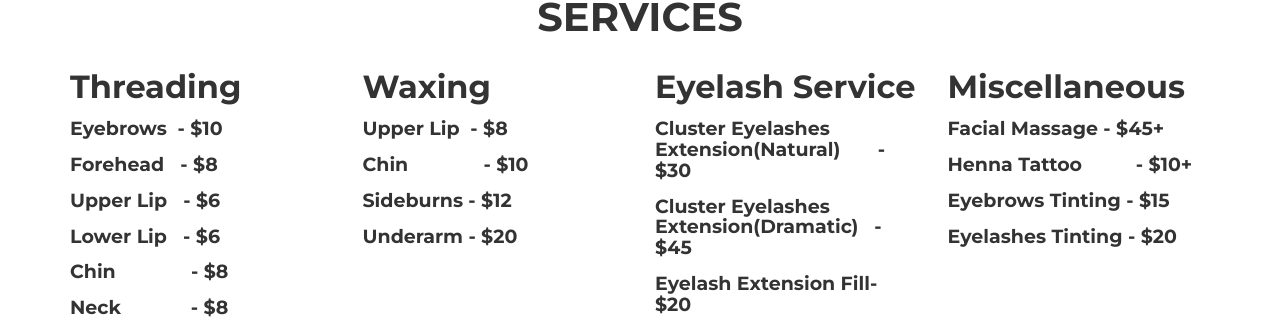
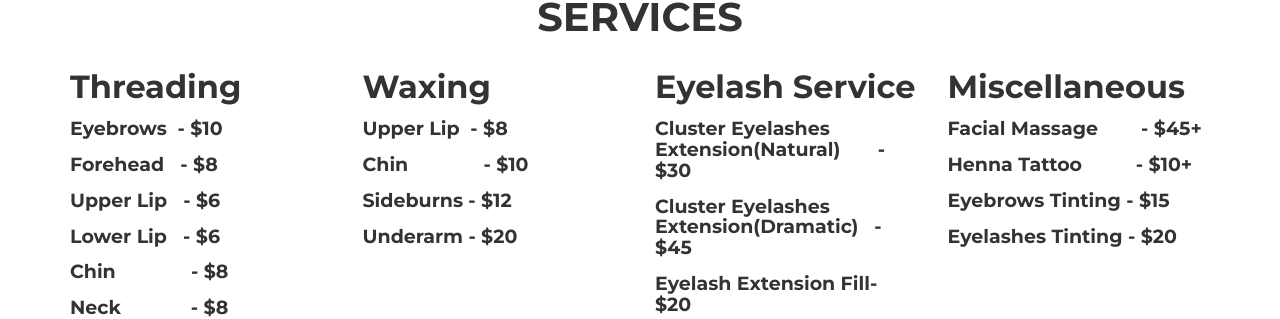
Before and after one commit to spooledrotten/spooledrotten.github.io, a Jekyll site: the page built from index.html, in a window 1280 px wide and 900 px high, scrolled down 772 px. Shown: the part 141-460 px from the top of the window. Built offline with Jekyll 4.4.1, drawn with Linux system fonts in a browser that asks for light colours; some web fonts are replaced.

Commit message:
80th commit

```diff
--- a/_includes/services.html
+++ b/_includes/services.html
@@ -47,7 +47,7 @@
 				<div class="col-md-3">
 
 					<h2 class="service-heading">Miscellaneous</h2>
-                    <h4 class="service-heading">Facial Massage&nbsp;- $45+</h4>
+                    <h4 class="service-heading">Facial Massage&nbsp;&nbsp;&nbsp;&nbsp;&nbsp;&nbsp;&nbsp;&nbsp;- $45+</h4>
 					<h4 class="service-heading">Henna Tattoo&nbsp;&nbsp;&nbsp;&nbsp;&nbsp;&nbsp;&nbsp;&nbsp;&nbsp;&nbsp;- $10+</h4>
 					<h4 class="service-heading">Eyebrows Tinting&nbsp;- $15</h4>
 					<h4 class="service-heading">Eyelashes Tinting - $20</h4>
```
